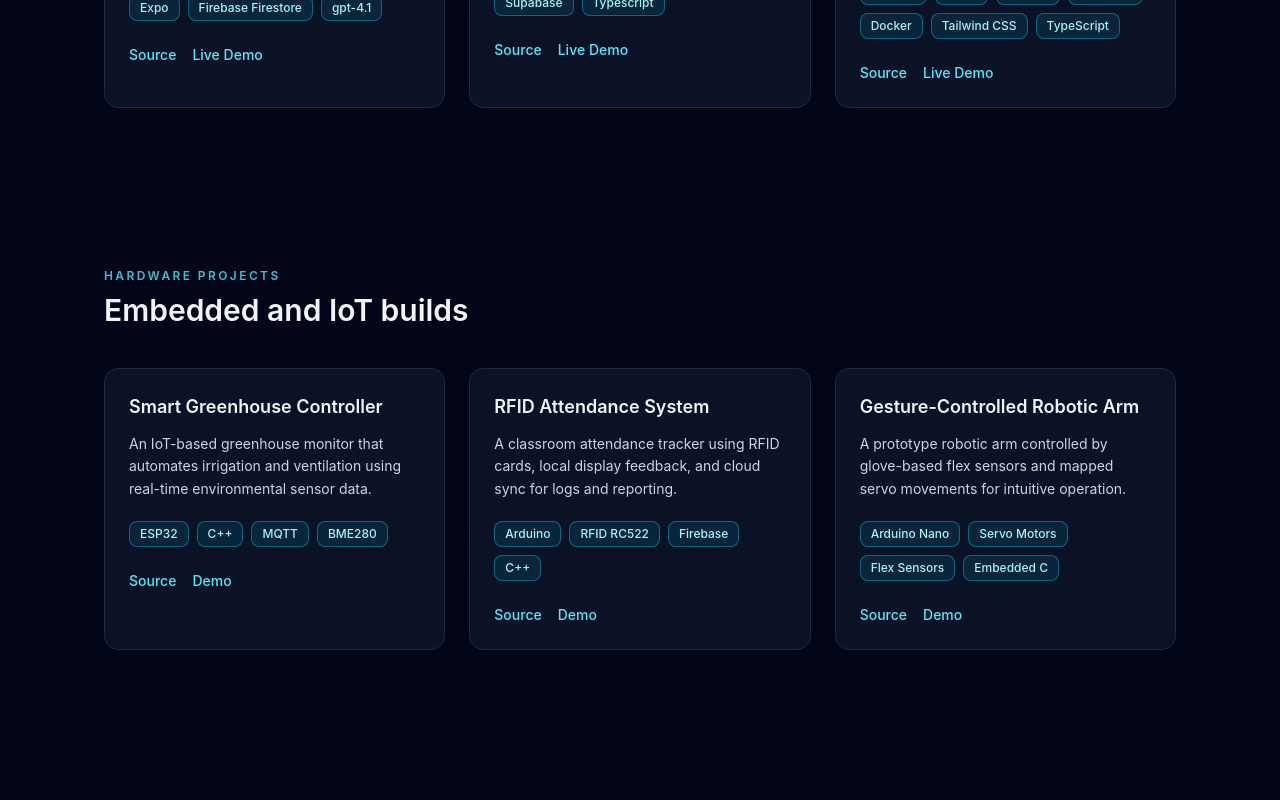
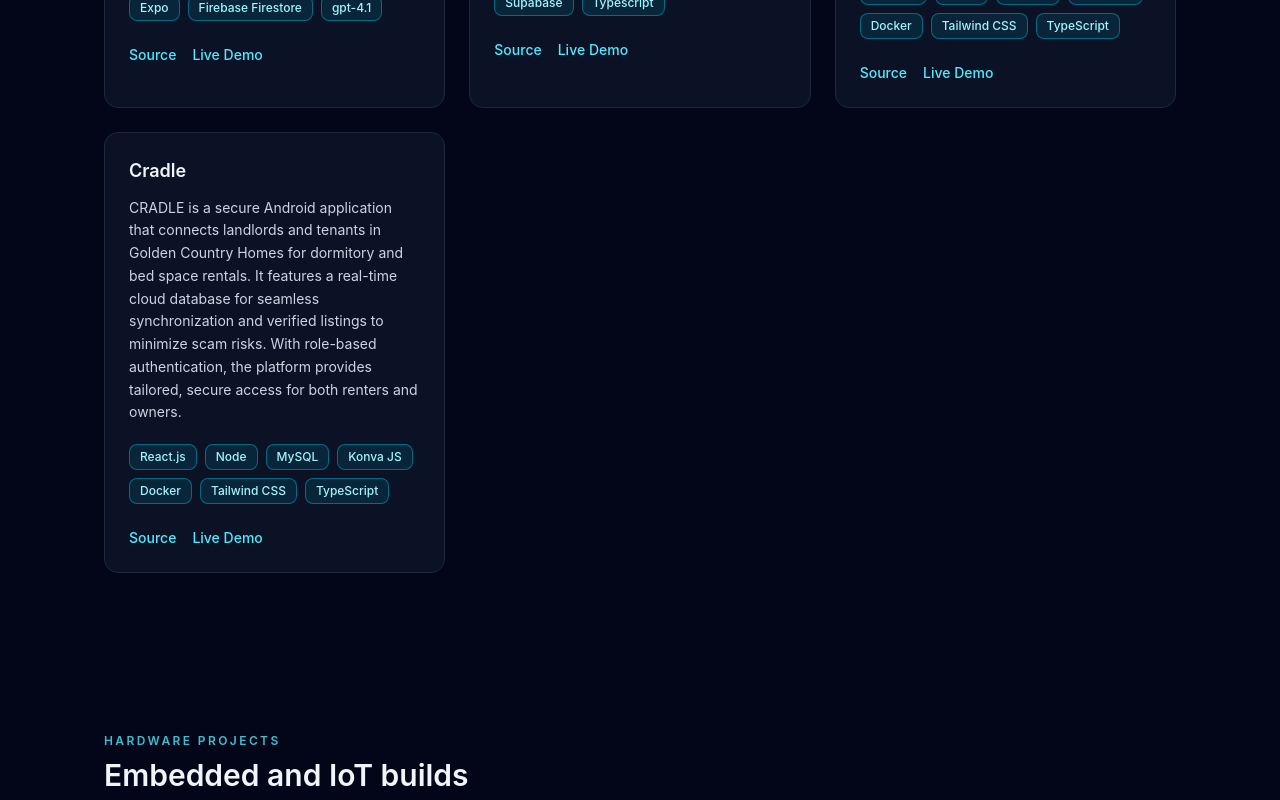
Before and after one commit to jaiacedera/JaiAcedera-Portfolio, a React (Vite) app: page / in a window 1280 px wide. Shown: the part 4260-5060 px from the top of the page. Built offline with nearby package versions, Linux system fonts and the light colour scheme.

Commit message:
software project

```diff
--- a/src/App.tsx
+++ b/src/App.tsx
@@ -98,14 +98,22 @@ const projects: Project[] = [
     sourceUrl: 'https://github.com/Qualestrom/creotec-mechalab-x',
     liveUrl: '#',
   },
+  {
+    title: 'Cradle',
+    description:
+      'CRADLE is a secure Android application that connects landlords and tenants in Golden Country Homes for dormitory and bed space rentals. It features a real-time cloud database for seamless synchronization and verified listings to minimize scam risks. With role-based authentication, the platform provides tailored, secure access for both renters and owners.',
+    stack: ['React.js', 'Node', 'MySQL', 'Konva JS', 'Docker', 'Tailwind CSS', 'TypeScript'],
+    sourceUrl: 'https://github.com/Qualestrom/CRADLE_PROJECT',
+    liveUrl: '#',
+  },
 ]
 
 const hardwareProjects: Project[] = [
   {
-    title: 'Smart Greenhouse Controller',
+    title: 'Design of a Stored Program Machine for Car Kit Control Using Basic Digital Components',
     description:
-      'An IoT-based greenhouse monitor that automates irrigation and ventilation using real-time environmental sensor data.',
-    stack: ['ESP32', 'C++', 'MQTT', 'BME280'],
+      'Designed custom instruction sets for precise program execution. Integrated modular hardware, including memory and logic units, to ensure system stability. Applied computer architecture principles to develop and operate a functional car kit.',
+    stack: ['Instruction Memory', '74LS161 Binary Counter', '74LS173 Register IC', 'L298N Motor Driver', '555 Timer'],
     sourceUrl: '#',
     liveUrl: '#',
   },
@@ -826,14 +834,6 @@ function App() {
                 ))}
               </div>
 
-              <div className="mt-6 flex items-center gap-4 text-sm">
-                <a href={hardwareProjects[activeHardwareIndex].sourceUrl} className="font-medium text-cyan-700 transition hover:text-cyan-800 dark:text-cyan-300 dark:hover:text-cyan-200">
-                  Source
-                </a>
-                <a href={hardwareProjects[activeHardwareIndex].liveUrl} className="font-medium text-cyan-700 transition hover:text-cyan-800 dark:text-cyan-300 dark:hover:text-cyan-200">
-                  Demo
-                </a>
-              </div>
             </article>
 
             <div className="flex justify-center gap-2">
@@ -875,14 +875,6 @@ function App() {
                   ))}
                 </div>
 
-                <div className="mt-6 flex items-center gap-4 text-sm">
-                  <a href={project.sourceUrl} className="font-medium text-cyan-700 transition hover:text-cyan-800 dark:text-cyan-300 dark:hover:text-cyan-200">
-                    Source
-                  </a>
-                  <a href={project.liveUrl} className="font-medium text-cyan-700 transition hover:text-cyan-800 dark:text-cyan-300 dark:hover:text-cyan-200">
-                    Demo
-                  </a>
-                </div>
               </article>
             ))}
           </div>
```
